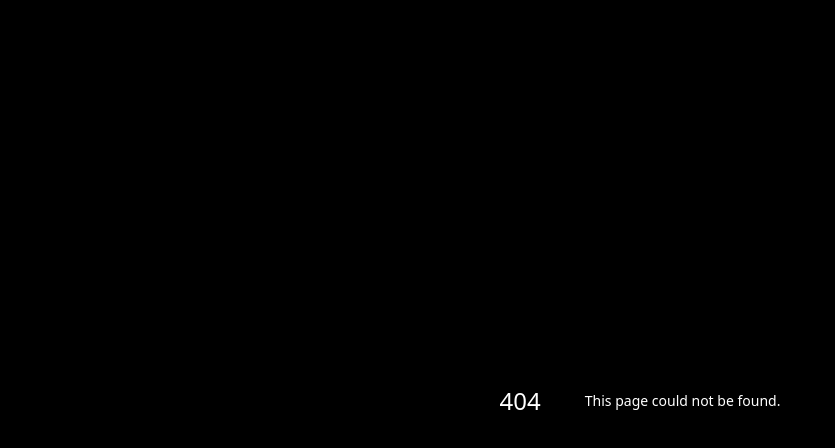
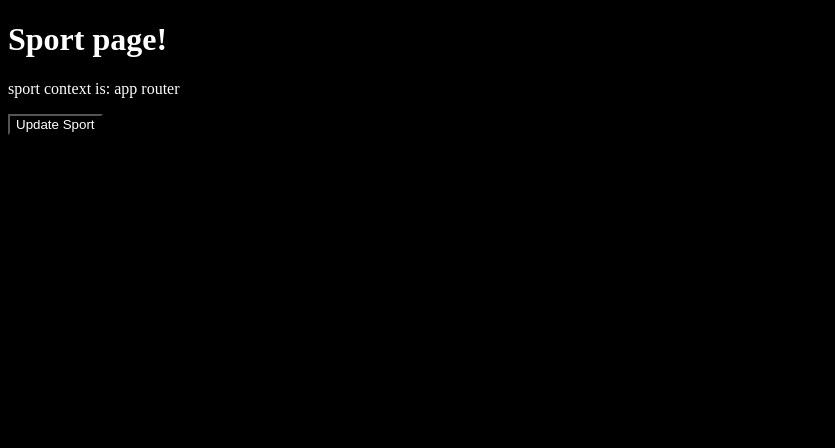
Before and after one commit to patfb/nextjs-custom-server, a Next.js app: page /sport in a window 1280 px wide. Before the commit this address had no page. Shown: the top 448 px of the page, without its empty margins (0-835 px from the left). Built offline with nearby package versions, Linux system fonts and the light colour scheme.

Commit message:
updating context

```diff
--- a/app/layout.tsx
+++ b/app/layout.tsx
@@ -1,6 +1,7 @@
 import "../global.css";
 import { FruitContextProvider } from "components/Fruit/FruitContextProvider";
 import { delay } from "../lib/delay";
+import { SportContextProvider } from "components/Sport/SportContextProvider";
 
 export default async function RootLayout({
   children,
@@ -11,9 +12,11 @@ export default async function RootLayout({
 
   return (
     <html lang="en">
-      <FruitContextProvider fruit={favoriteFruit}>
-        <body>{children}</body>
-      </FruitContextProvider>
+      <SportContextProvider defaultSport="app router">
+        <FruitContextProvider fruit={favoriteFruit}>
+          <body>{children}</body>
+        </FruitContextProvider>
+      </SportContextProvider>
     </html>
   );
 }
--- /dev/null
+++ b/app/sport/page.tsx
@@ -0,0 +1,27 @@
+"use client";
+
+import { useContext } from "react";
+import { SportContext } from "components/Sport/SportContext";
+
+const SportPage = (props) => {
+  // @ts-expect-error
+  const { sport, setSport } = useContext(SportContext);
+
+  console.log("sportPage sport is", sport);
+
+  return (
+    <div>
+      <h1>Sport page!</h1>
+      <p>sport context is: {sport}</p>
+      <button
+        onClick={() => {
+          setSport(new Date().toISOString());
+        }}
+      >
+        Update Sport
+      </button>
+    </div>
+  );
+};
+
+export default SportPage;
--- /dev/null
+++ b/components/Sport/SportContext.tsx
@@ -0,0 +1,5 @@
+import { createContext } from "react";
+
+const SportContext = createContext({});
+
+export { SportContext };
--- /dev/null
+++ b/components/Sport/SportContextProvider.tsx
@@ -0,0 +1,16 @@
+"use client";
+
+import { useState } from "react";
+import { SportContext } from "./SportContext";
+
+const SportContextProvider = ({ children, defaultSport = "baseball" }) => {
+  const [sport, setSport] = useState(defaultSport);
+
+  return (
+    <SportContext.Provider value={{ sport, setSport }}>
+      {children}
+    </SportContext.Provider>
+  );
+};
+
+export { SportContextProvider };
--- a/pages/index.tsx
+++ b/pages/index.tsx
@@ -4,6 +4,7 @@ import { ColorContextProvider } from "components/Color/ColorContextProvider";
 import { BigColor } from "components/BigColor";
 import { FruitContextProvider } from "components/Fruit/FruitContextProvider";
 import { BigFruit } from "components/BigFruit";
+import { SportContextProvider } from "components/Sport/SportContextProvider";
 
 // TODO pick up here
 // https://react.dev/learn/scaling-up-with-reducer-and-context
@@ -30,6 +31,7 @@ export default function MainNavigation(props) {
 
   return (
     <main>
+      <SportContextProvider defaultSport="page router">
         <ColorContextProvider color={props.color}>
           <FruitContextProvider fruit={props.fruit}>
             <h1>pages nav</h1>
@@ -37,6 +39,9 @@ export default function MainNavigation(props) {
               <p>APP ROUTER</p>
               <li>
                 <Link href="/fruit">/fruit (App Router)</Link>
+              </li>
+              <li>
+                <Link href="/sport">/sport (App Router)</Link>
               </li>
               <li>
                 <Link href="/xkcd-app/103">/xkcd-app/103 (App Router)</Link>
@@ -56,6 +61,7 @@ export default function MainNavigation(props) {
             </ul>
           </FruitContextProvider>
         </ColorContextProvider>
+      </SportContextProvider>
     </main>
   );
 }
```
Lines whose indentation alone changed are shown as unchanged.
